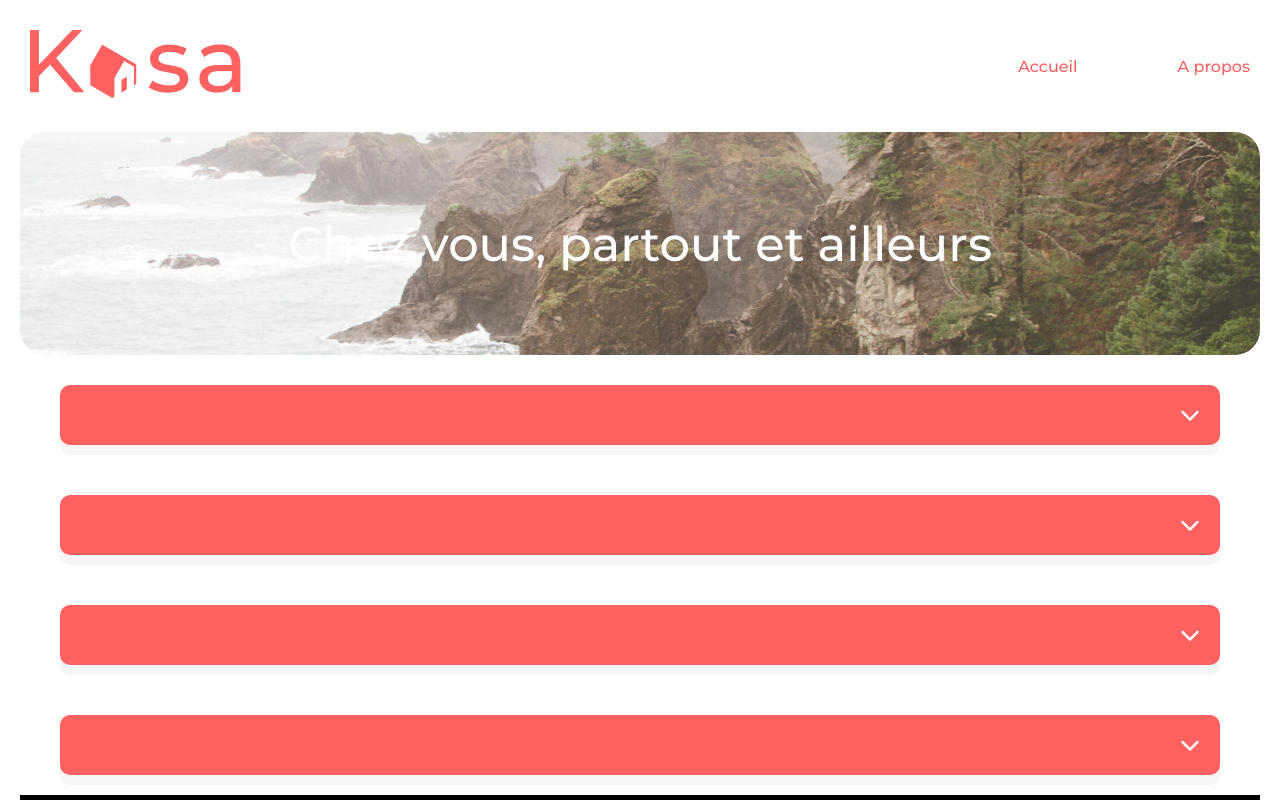
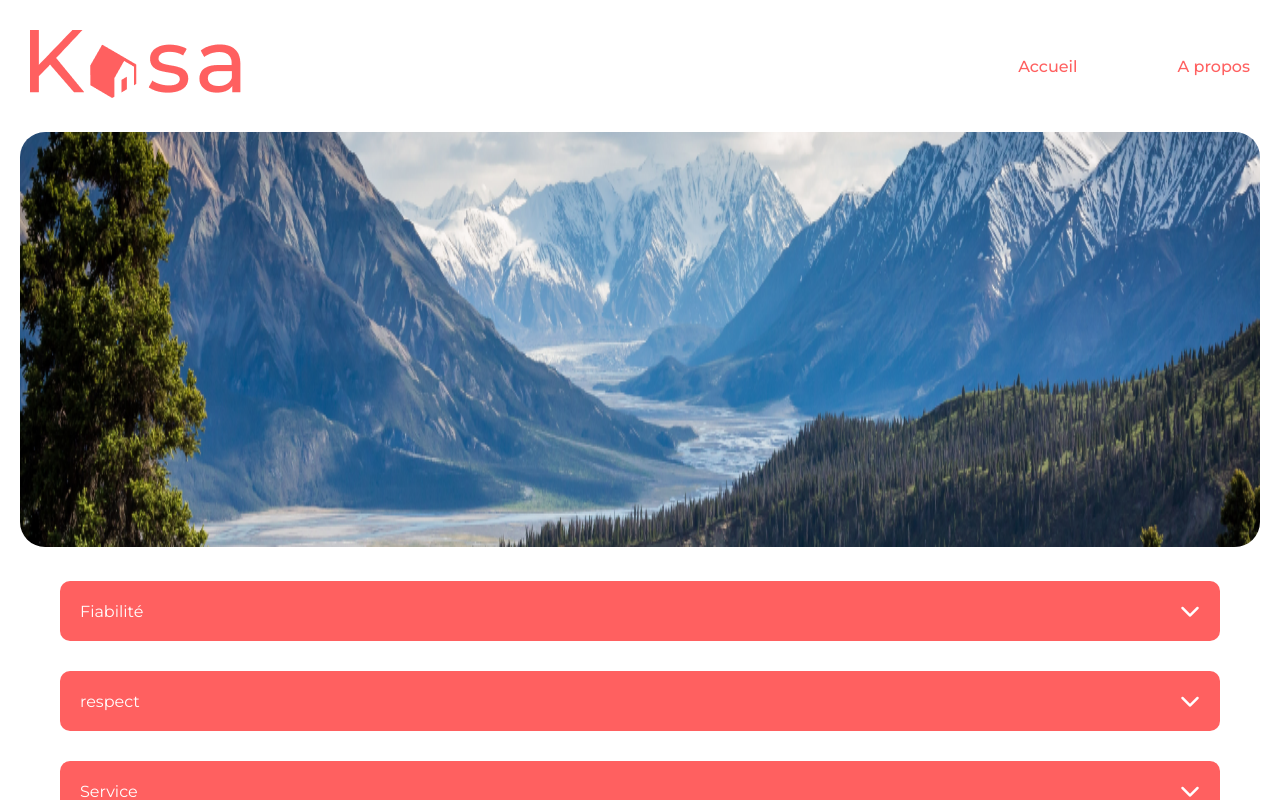
Before and after one commit to nogayegueye/Projet7-Kasa, a React (Create React App) app in the folder kasa/: page /Apropos in a window 1280 px wide. Shown: the top 800 px of the page. Built offline with nearby package versions, Linux system fonts and the light colour scheme.

Commit message:
premiere version finale

```diff
--- a/kasa/src/components/AppartementDescription.js
+++ b/kasa/src/components/AppartementDescription.js
@@ -1,18 +1,24 @@
-import React from 'react';
+import React, { useState } from 'react';
 import './AppartementDescription.scss';
 
 function AppartementDescription(props) {
+  const [isOpen, setIsOpen] = useState(false);
+
+  const toggleCollapse = () => {
+    setIsOpen(!isOpen);
+  };
+
   return (
-            <div>
     <div className="appartement_description">
-                        <p className="description_header">
-                              <span> {props.title}</span>
-                              <i className="fa-solid fa-chevron-down"></i>
+      <p className="description_header" onClick={toggleCollapse}>
+        <span>{props.title}</span>
+        <i className={`fa-solid fa-chevron-${isOpen ? 'up' : 'down'}`}></i>
       </p>
+      {isOpen && (
         <p className="description_content">
-                              {props.content}
+          <span>{props.content}</span>
         </p>
-                  </div>
+      )}
     </div>
   );
 }
--- a/kasa/src/components/AppartementDescription.scss
+++ b/kasa/src/components/AppartementDescription.scss
@@ -1,6 +1,7 @@
 .appartement_description {
       margin-top: 30px;
-      // flex-basis: 50%;
+      flex-basis: 50%;
+
       p {
             margin-block: 0;
       }
@@ -25,5 +26,6 @@
             position: relative;
             top: -10px;
             z-index: -1;
+            // height: 150px;
       }
 }
--- a/kasa/src/components/Banner.css
+++ b/kasa/src/components/Banner.css
@@ -13,7 +13,11 @@
     background-size: cover ;
 
 
+
    }
+.Banner p{
+text-align: center;
+}
  .Banner::before{
     position: absolute;
     content: "";
--- a/kasa/src/components/Image_Banner.js
+++ b/kasa/src/components/Image_Banner.js
@@ -1,9 +1,14 @@
 import React from 'react';
 import './Image_banner.scss';
+import kalen_emsley_Bkci_8qcdvQ_unsplash from '../kalen_emsley_Bkci_8qcdvQ_unsplash.png';
+
 function Image_Banner(props) {
+
+      const imageUrl = props.imageUrl ? props.imageUrl : kalen_emsley_Bkci_8qcdvQ_unsplash;
+
       return (
             <div className="appartement_img">
-                  <img src={props.imageUrl} alt=""  />
+                  <img src={imageUrl} alt=""  />
             </div>
       );
 }
--- a/kasa/src/pages/Apropos.js
+++ b/kasa/src/pages/Apropos.js
@@ -1,25 +1,36 @@
-import React from 'react'
-import Banner from '../components/Banner.js'
+import React from 'react';
 import AppartementDescription from '../components/AppartementDescription.js';
 import './Apropos.scss';
 import Footer from '../components/Footer.js';
-
-
+import Image_Banner from '../components/Image_Banner.js';
 
 function Apropos() {
-  return (
-    <div>
-       <Banner/>
-       <div className='apropos_container'>
-       <AppartementDescription/>
-       <AppartementDescription/>
-       <AppartementDescription/>
-       <AppartementDescription/>
-
-      </div>
-        <Footer />
-    </div>
-  )
+      return (
+            <div>
+                  <div className='image_apropos'>
+                        <Image_Banner />
+                  </div>
+                  <div className="apropos_container">
+                        <AppartementDescription
+                              title="Fiabilité"
+                              content="Les annonces postées sur Kasa garantissent une fiabilité totale. Les photos sont conformes aux logements, et toutes les informations sont régulièrement vérifiées par nos équipes."
+                        />
+                        <AppartementDescription
+                              title=" respect"
+                              content="La bienveillance fait partie des valeurs fondatrices de Kasa. Tout comportement discriminatoire ou de perturbation du voisinage entraînera une exclusion de notre plateforme."
+                        />
+                        <AppartementDescription
+                              title=" Service"
+                              content="Nos équipes se tiennent à votre disposition pour vous fournir une expérience parfaite. N'hésitez pas à nous contacter si vous avez la moindre question."
+                        />
+                        <AppartementDescription
+                              title=" sécurité"
+                              content="La sécurité est la priorité de Kasa. Aussi bien pour nos hôtes que pour les voyageurs, chaque logement correspond aux critères de sécurité établis par nos services. En laissant une note aussi bien à l'hôte qu'au locataire, cela permet à nos équipes de vérifier que les standards sont bien respectés. Nous organisons également des ateliers sur la sécurité domestique pour nos hôtes."
+                        />
+                  </div>
+                  <Footer />
+            </div>
+      );
 }
 
-export default Apropos
+export default Apropos;
--- a/kasa/src/pages/Apropos.scss
+++ b/kasa/src/pages/Apropos.scss
@@ -1,5 +1,10 @@
-.apropos_container{
+.image_apropos img{
+  height: 223px;
+}
+
+.apropos_container {
     padding-inline: 40px ;
+    margin-bottom: 30px;
     @media screen and (width <= 768px){
         padding-inline: 0 ;
       }
--- a/kasa/src/pages/PageApp.js
+++ b/kasa/src/pages/PageApp.js
@@ -32,7 +32,7 @@ function PageApp() {
                   <AppartementHeader selectedPageApp={selectedPageApp}  />
                   <div className="appartement_desc-area">
                         <AppartementDescription title="Description" content={selectedPageApp.description}/>
-                        <AppartementDescription title="Equipement" content={selectedPageApp.equipement}/>
+                        <AppartementDescription title="Equipement" content={selectedPageApp.equipments.map(eqm => <li>{eqm}</li>)}/>
                   </div>
                   <Footer />
             </div>
```
Also changed, not shown: kasa/src/components/Image_banner.scss (+4 -4 lines), kasa/src/kalen_emsley_Bkci_8qcdvQ_unsplash.png (added). Lines whose indentation alone changed are shown as unchanged.
